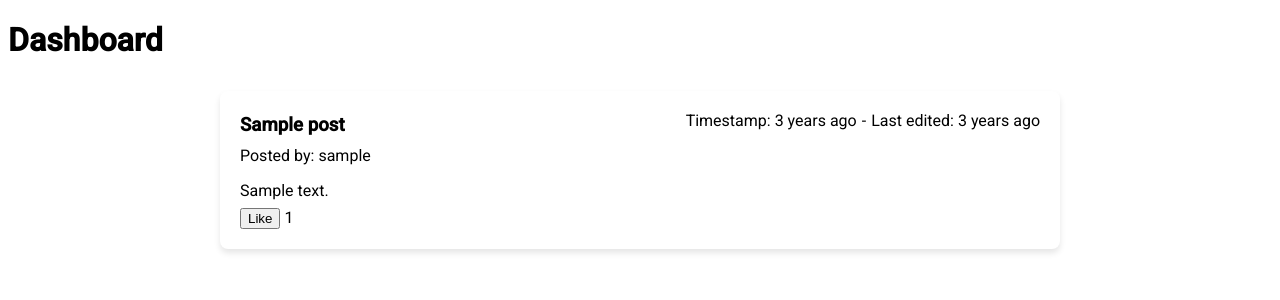
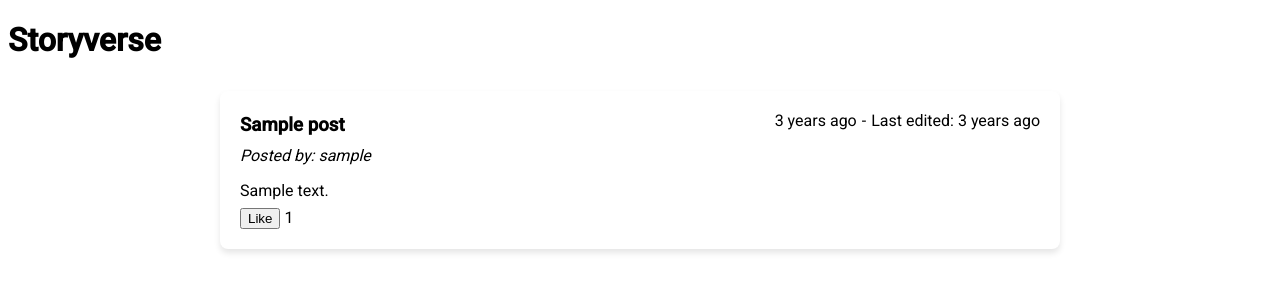
Before and after one commit to mert-aydin/SWE-573, a Flask app: page /dashboard in a window 1280 px wide. Shown: the top 300 px of the page. Run offline with Flask 3, Linux system fonts and the light colour scheme; a user stored in the database is signed in; tables that the repository leaves empty hold one stand-in row (values such as "Sample post").

Commit message:
Implement feed #4

```diff
--- a/backend/app/routes.py
+++ b/backend/app/routes.py
@@ -71,6 +71,7 @@ def dashboard():
         posts = Post.query.order_by(Post.last_edited.desc().nullslast(), Post.timestamp.desc()).all()
     else:
         followed_users_ids = [f.followed_id for f in user.following.all()]
+        followed_users_ids.append(current_user.id)
         posts = Post.query.filter(Post.user_id.in_(followed_users_ids)).order_by(Post.last_edited.desc().nullslast(),
                                                                                  Post.timestamp.desc()).all()
 
--- a/backend/app/templates/dashboard.html
+++ b/backend/app/templates/dashboard.html
@@ -1,7 +1,7 @@
 {% extends "base.html" %}
 
 {% block content %}
-<h1>Dashboard</h1>
+<h1>Storyverse</h1>
 <div class="dashboard-container">
     <div class="stories">
         {% for post in posts %}
@@ -9,14 +9,14 @@
             <div class="card-header">
                 <h3>{{ post.title }}</h3>
                 <div class="card-dates">
-                    <span>Timestamp: {{ post.timestamp|relative_time }}</span>
+                    <span>{{ post.timestamp|relative_time }}</span>
                     {% if post.last_edited %}
                     <span>-</span>
                     <span>Last edited: {{ post.last_edited|relative_time }}</span>
                     {% endif %}
                 </div>
             </div>
-            <p>Posted by: {{ post.author.username }}</p>
+            <p><i>Posted by: {{ post.author.username }}</i></p>
             <p>{{ post.body }}</p>
             <button class="like-button">Like</button>
             <span class="like-count">{{ post.likes.count() }}</span>
```
